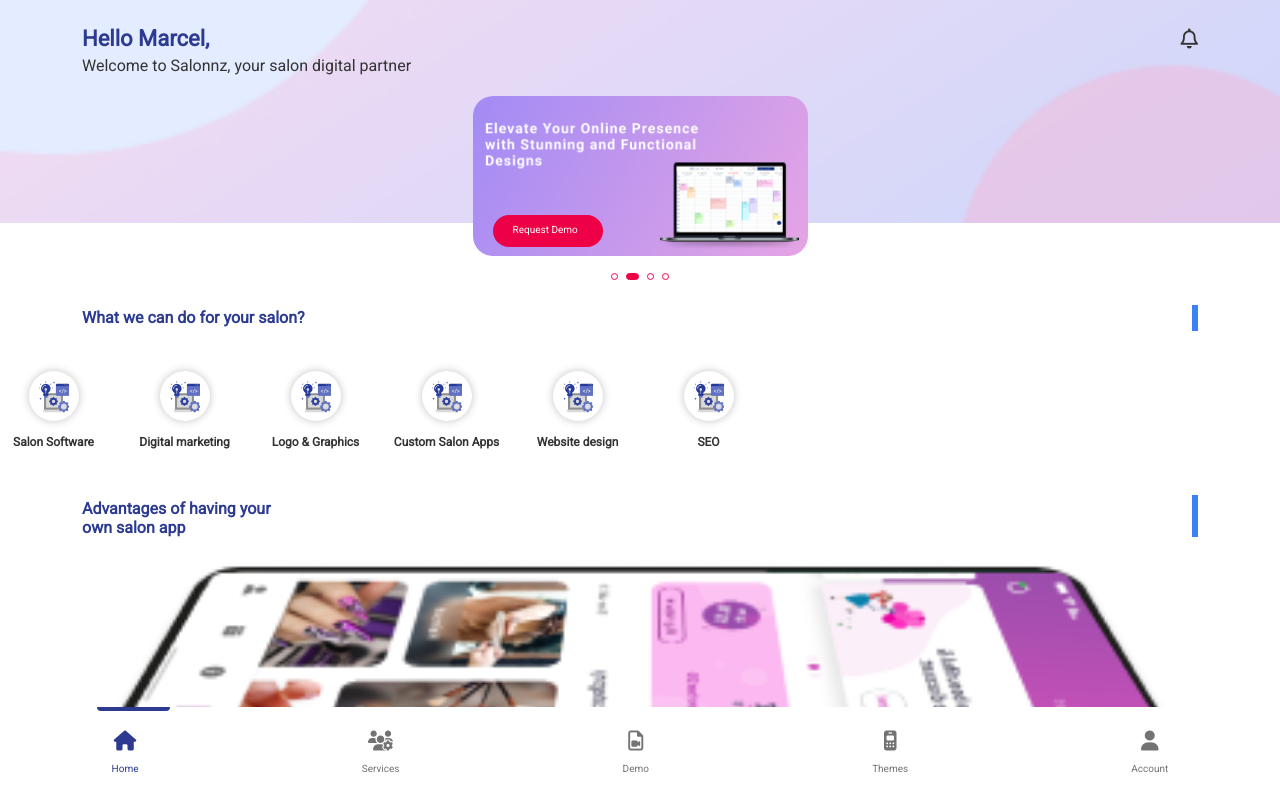
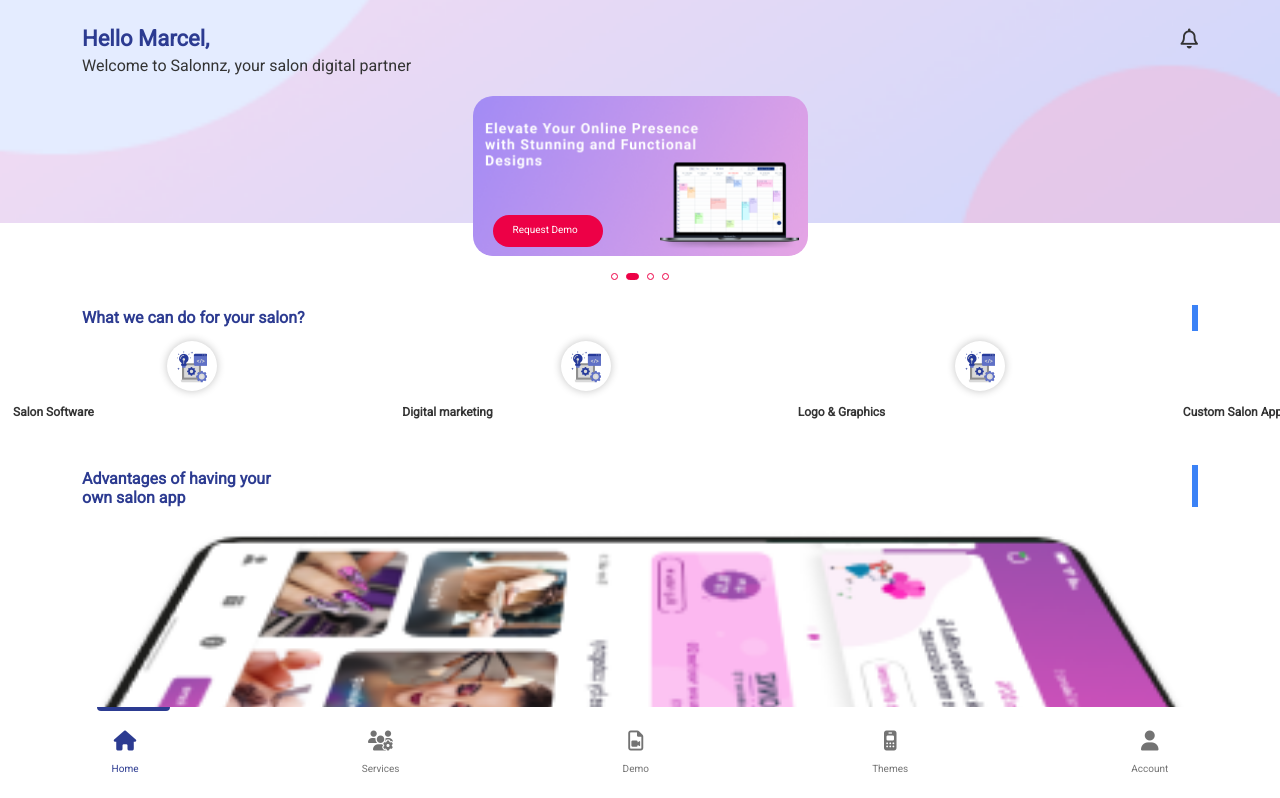
Before and after one commit to indrajeet-tellis/salon, a Nuxt app: page / in a window 1280 px wide. Shown: the top 798 px of the page. Built offline with nearby package versions, Linux system fonts and the light colour scheme; a web font is replaced by a local one; what vue3-lottie would draw is missing.

Commit message:
horizontally scrollable

```diff
--- a/pages/index.vue
+++ b/pages/index.vue
@@ -182,13 +182,34 @@ export default {
         </div>
       </div>
     </div>
-    <div class="botom-scroll-container">
+    <div class="software-slides">
+      <swiper
+        :slidesPerView="'auto'"
+        :pagination="false"
+        :modules="modules"
+        class="mySwiper"
+        :space-between="10"
+        :autoplay="false"
+      >
+        <swiper-slide>
           <SoftwareItem name="Salon Software" />
+        </swiper-slide>
+        <swiper-slide>
           <SoftwareItem name="Digital marketing" />
+        </swiper-slide>
+        <swiper-slide>
           <SoftwareItem name="Logo & Graphics" />
+        </swiper-slide>
+        <swiper-slide>
           <SoftwareItem name="Custom Salon Apps" />
+        </swiper-slide>
+        <swiper-slide>
           <SoftwareItem name="Website design" />
+        </swiper-slide>
+        <swiper-slide>
           <SoftwareItem name="SEO" />
+        </swiper-slide>
+      </swiper>
     </div>
   </section>
   <!-- software end -->
@@ -752,6 +773,9 @@ export default {
 /* banner end */
 
 /* software start*/
+.software-slides .swiper-slide {
+  width: 30% !important;
+}
 .software {
   margin-top: 42px;
 }
```
Lines whose indentation alone changed are shown as unchanged.
